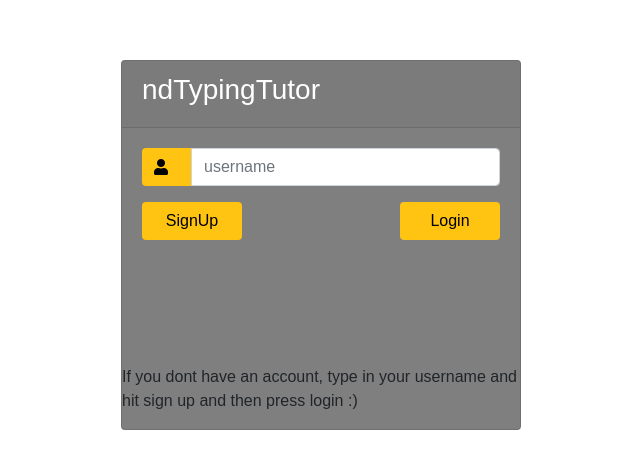
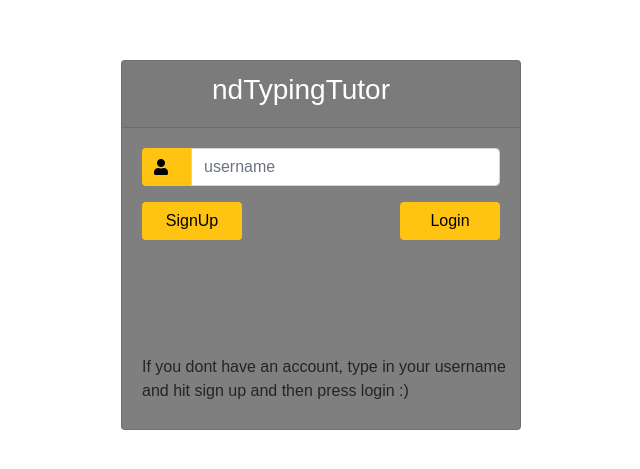
Before and after one commit to coronaisme/ndtyping_tutor, a plain HTML site: page index.html in a window 1280 px wide. Shown: the part 155-624 px from the top of the page, without its empty margins (319-959 px from the left). Drawn offline with nearby package versions, Linux system fonts and the light colour scheme; a web font is replaced by a local one.

Commit message:
stufffffstuffff

```diff
--- a/css/style.css
+++ b/css/style.css
@@ -10,6 +10,14 @@ height: 100%;
 font-family: 'Numans', sans-serif;
 /* display:grid; */
 }
+
+#msg{
+  margin-top: 0;
+  margin-bottom: 1rem;
+  padding: 10px;
+  padding-left: 20px;
+}
+
 
 .container{
 height: 100%;
@@ -39,6 +47,7 @@ cursor: pointer;
 .card-header h3{
 color: white;
 align-content: center;
+padding-left: 70px;
 }
 
 .social_icon{
--- a/index.html
+++ b/index.html
@@ -20,7 +20,7 @@
     <div class="d-flex justify-content-center h-100">
       <div class="card">
         <div class="card-header">
-          <h3>ndTypingTutor</h3>
+          <h3 id="login-title">ndTypingTutor</h3>
         </div>
         <div class="card-body">
           <form>
@@ -36,7 +36,7 @@
             </div>
           </form>
         </div>
-        <p>If you dont have an account, type in your username and hit sign up and then press login :)</p>
+        <p id="msg">If you dont have an account, type in your username and hit sign up and then press login :)</p>
       </div>
     </div>
   </div>
```
